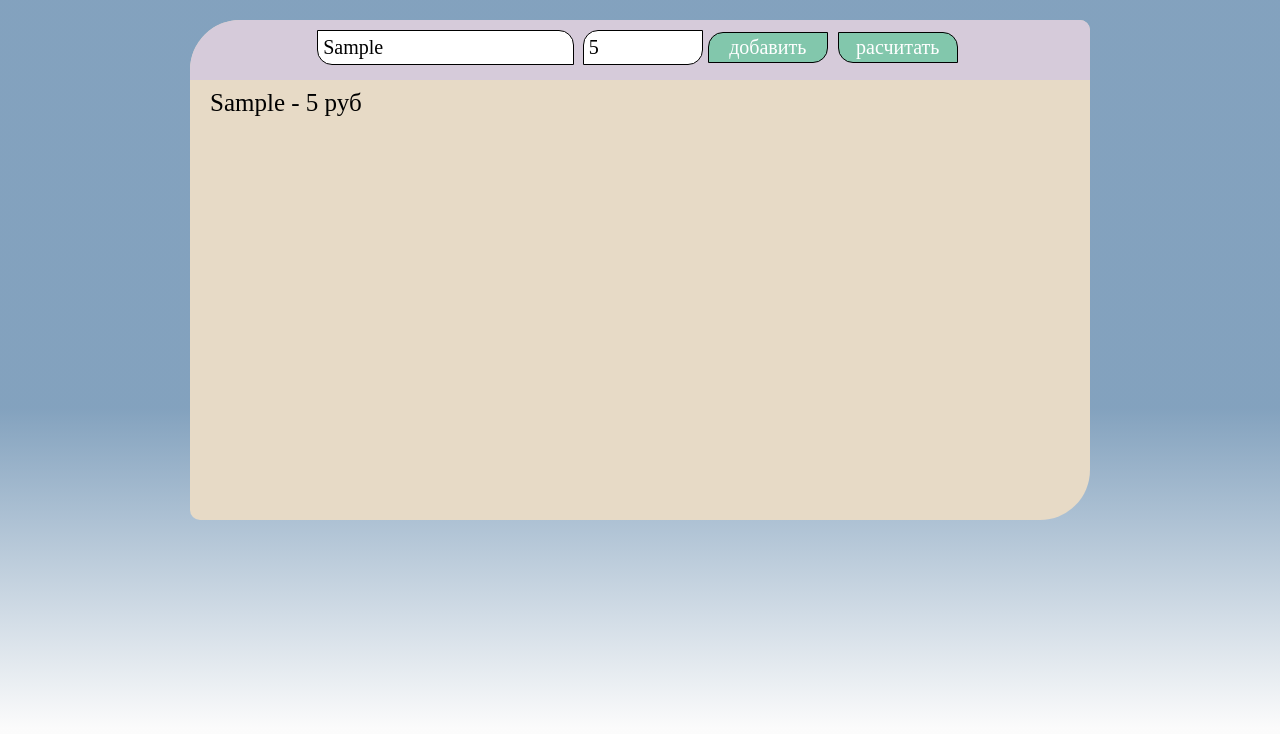
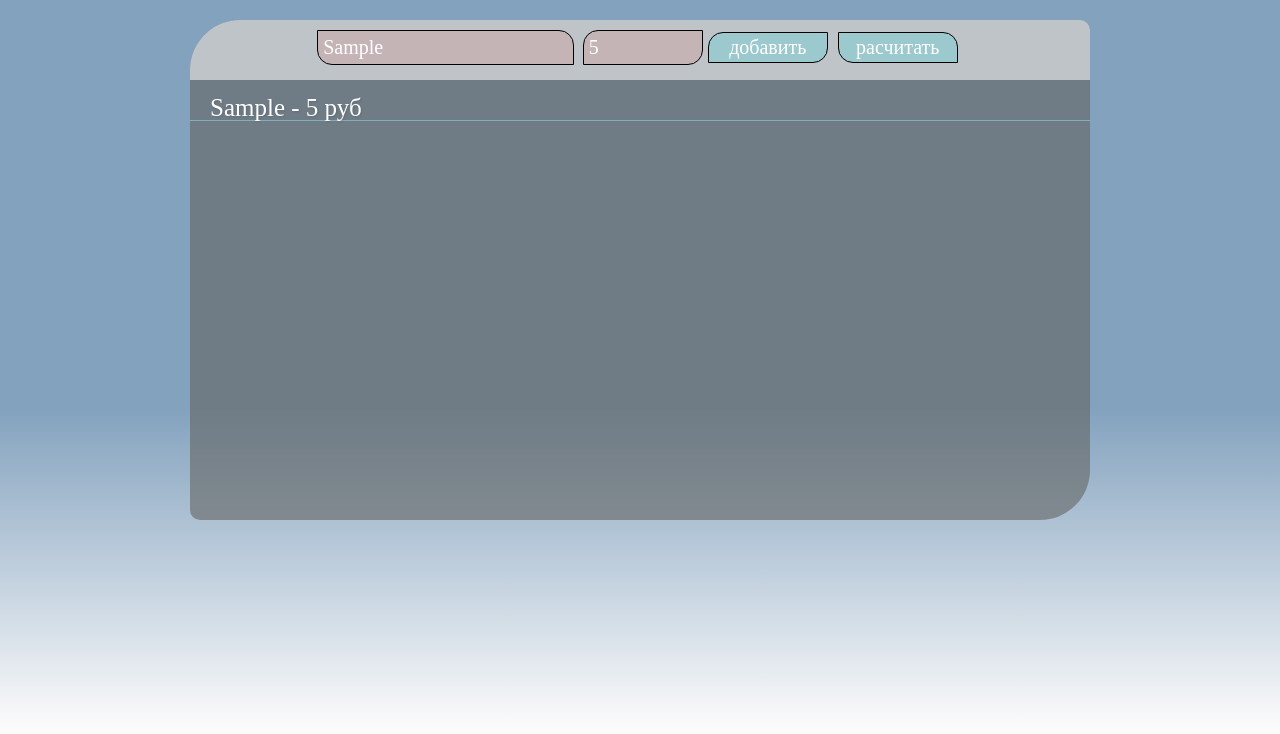
Before and after one commit to AmadoMuerte/productList, a plain HTML site: page index.html in a window 1280 px wide. Both pictures are taken after typing "Sample", "5" into the empty fields and a click on the button "добавить". Drawn offline with Linux system fonts and the light colour scheme.

Commit message:
remade style

```diff
--- a/css/style.css
+++ b/css/style.css
@@ -17,11 +17,11 @@
     max-width: 900px;
     min-height: 500px;
     margin: 0 auto;
-    background-color: rgb(231, 218, 198);
+    background-color: rgba(96, 96, 93, 0.563);
     border-radius: 50px 10px 50px 10px;
 }
 .main__top {
-    background-color: rgba(214, 203, 219, 0.958);
+    background-color: rgba(252, 252, 252, 0.569);
     border-radius: 50px 10px 0px 0px;
     padding-top: 10px;
     padding-bottom: 5px;
@@ -38,22 +38,35 @@
     padding: 5px 5px;
     font-size: 20px;
     border-radius: 0px 15px 0px 15px;
-    background-color:rgb(255, 255, 255);
+    background-color:rgba(202, 169, 169, 0.563);
     margin-bottom: 10px;
     border: 1px solid black;
+    color:white;
+    transition: 0.5s;
 
 
+}
+input:focus{
+    box-shadow: 2px 2px 1px grey;
+    background-color:rgba(67, 64, 64, 0.292);
+    transition: 0.5s;
+}
+input:hover{
+    box-shadow: 3px 2px 1px rgba(47, 56, 52, 0.583);
+    transition: 0.5s;
 }
 
 
 
 .input__count {
+    transition: 0.5s;
+    color:white;
     margin-left: 5px;
     max-width: 120px;
     padding: 5px 5px;
     font-size: 20px;
     border-radius: 15px 0px 15px 0px;
-    background-color:rgb(255, 255, 255);
+    background-color:rgba(202, 169, 169, 0.563);
     margin-bottom: 10px;
     border: 1px solid black;
 
@@ -72,20 +85,25 @@
     font-size: 20px;
     padding: 3px 5px;
     border-radius: 15px 0px 15px 0px;
-    background-color:rgba(67, 197, 136, 0.563);
+    background-color:rgba(128, 206, 209, 0.563);
     color: white;
     border: 1px solid black;
+    transition: 0.5s;
 }
 .btn-count {
     font-size: 20px;
     width: 120px;
     padding: 3px 5px;
     border-radius: 0px 15px 0px 15px;
-    background-color:rgba(67, 197, 136, 0.563);
+    background-color:rgba(128, 206, 209, 0.563);
     color: white;
     border: 1px solid black;
+    transition: 0.5s;
 }
-
+button:hover{
+    box-shadow: 3px 2px 1px rgba(47, 56, 52, 0.583);
+    transition: 0.5s;
+}
 .counts{
     padding-left: 5px;
     font-size: 24px;
@@ -95,19 +113,28 @@
 }
 .main__bottom {
     margin-top: 10px;
-    padding: 0px 20px;
     font-size: 20px;
 }
 
 
 .list__item {
+    text-shadow: 1px 1px 2px rgba(12, 5, 5, 0.139);
+    padding: 5px 20px 0px 20px;
+    color:white;
     font-size: 25px;
-    border-bottom: 1px soid grey;
+    border-bottom: 1px solid rgba(150, 226, 236, 0.5);
 }
 
 @media (max-width: 845px) {
     .input__text {max-width: 240px;}
 }
+@media (max-width: 845px) {
+    .input__text{max-width: 200px;}
+}
+@media (max-width: 680px) {
+    .input__text{max-width: 160px;}
+}
+
 @media (max-width: 465px) {
     .input__text{
         max-width: 120px;
```
